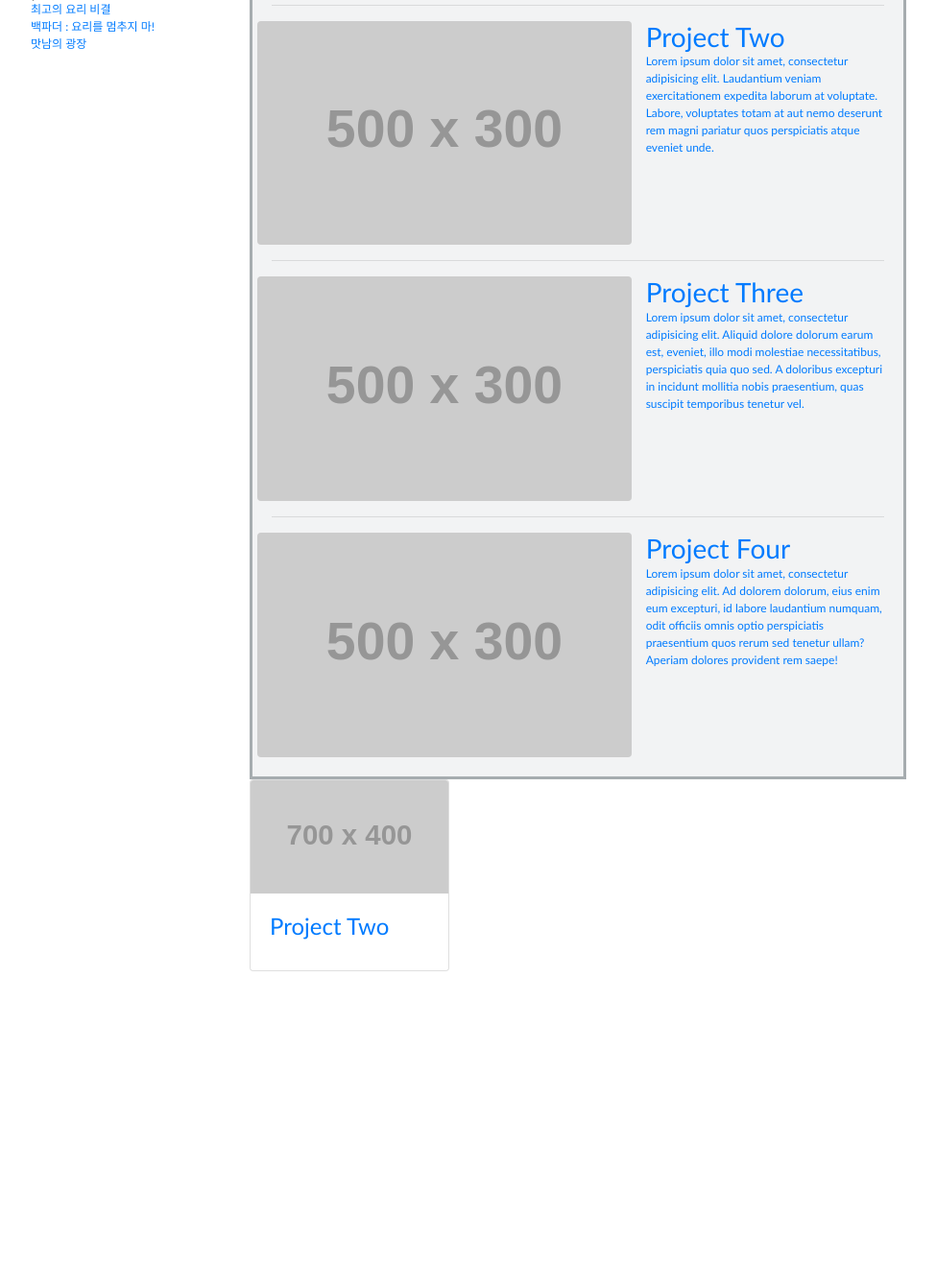
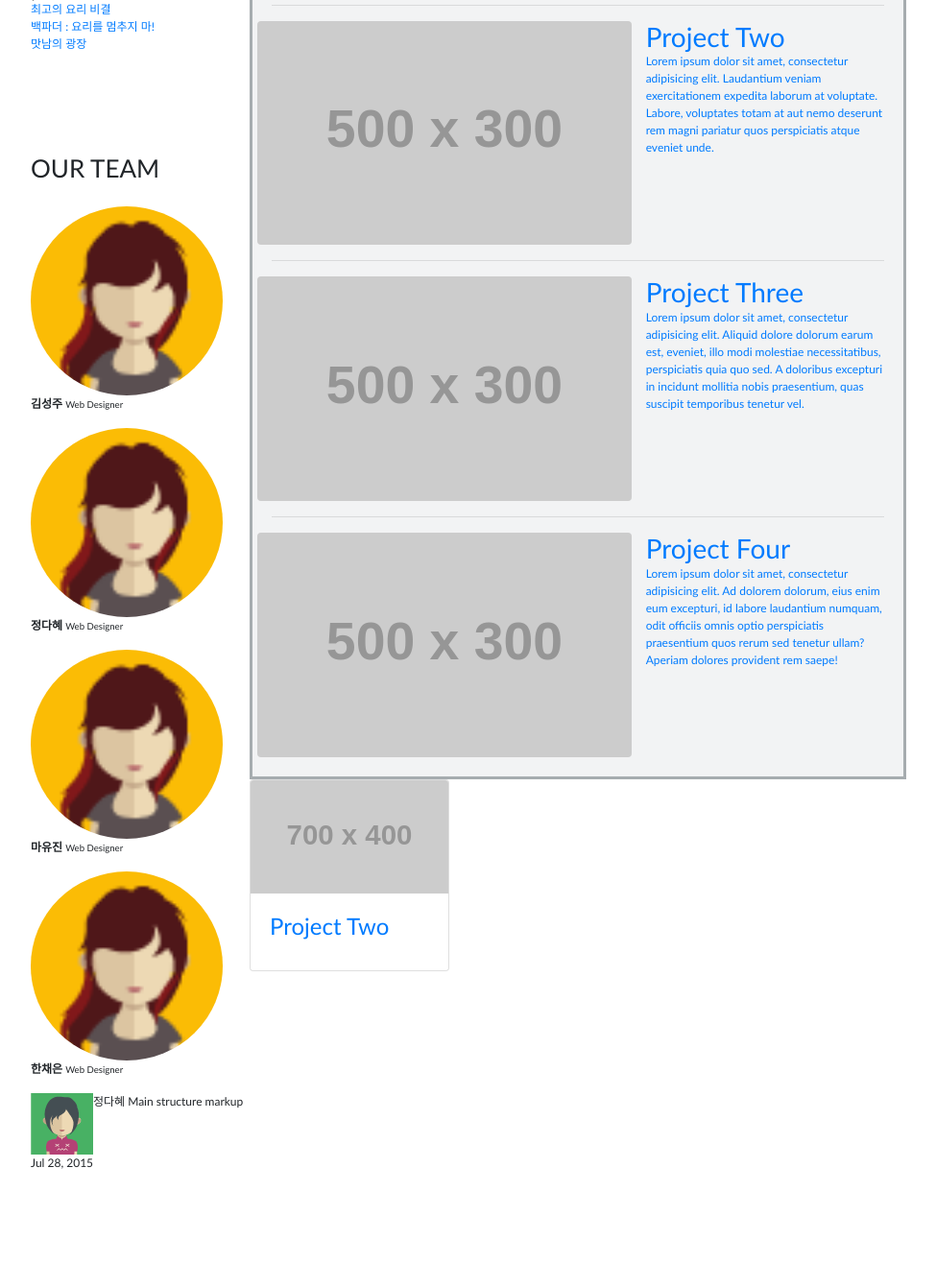
Before and after one commit to chaeeun-Han/django_my_website, a Django app: template blog/templates/blog/post_list.html in a window 1280 px wide. Shown: the part 505-1846 px from the top of the page at 96% size, without its empty margins (38-1013 px from the left). Before the commit the page ends 1517 px from the top, so only its background shows below. Run offline with Django 3.2, Linux system fonts and the light colour scheme; the template is opened without the code that fills it, so the values that code supplies are empty; grey boxes labelled with a size stand in for pictures from a placeholder-image service; parts of the project's set-up code (start-up, migrations or seed data) failed here and were passed over; some libraries are stand-ins or nearby versions.

Commit message:
개발자

```diff
--- /dev/null
+++ b/blog/static/blog/app.css
@@ -0,0 +1,3 @@
+.team {padding: 80px 0;}
+.team .tle {font-size: 26px; line-height: 80px;}
+.human figure img{width: 200px; border-radius: 50%}
--- a/blog/templates/blog/post_list.html
+++ b/blog/templates/blog/post_list.html
@@ -3,16 +3,12 @@
 <head>
     <meta charset="UTF-8">
     <meta http-equiv="X-UA-Compatible" content="IE=edge">
-    <meta name="description" content="">
-    <meta name="keywords" content="">
-    <meta name="author" content="">
-    <meta name="generator" content="">
-    <meta name="robots" content="index,follow">
     <title>백종원의 레시피</title>
     <link rel="stylesheet" href="/static/blog/bootstrap.min.css">
     <link rel="stylesheet" href="/static/blog/jquery.slim.min.js">
     <link rel="stylesheet" href="/static/blog/bootstrap.bundle.min.js">
     <link rel="stylesheet" href="/static/blog/layout.css">
+    <link rel="stylesheet" href="assets/css/app.css" type="text/css"/>
     <link rel="css/subcide.css" href="stylesheet">
 </head>
 <!-- UI Object -->
@@ -46,8 +42,55 @@
                 <li><a href="http://www.imbc.com/broad/tv/ent/100father/">백파더 : 요리를 멈추지 마!</a></li>
                 <li><a href="https://programs.sbs.co.kr/enter/2019taste/main?div=entersectionmain_allprogram">맛남의 광장</a></li>
             </ul>
+        </div>
+        <section class="team">
+            <h3 class="tle">OUR TEAM</h3>
+            <ul class="human">
+                <li>
+                    <figure>
+                        <img src="static/img/avatar6.png" alt="Avatar">
+                        <figcaption>
+                            <strong>김성주</strong>
+                            <small>Web Designer</small>
+                        </figcaption>
+                    </figure>
+                </li>
+                <li>
+                    <figure>
+                        <img src="static/img/avatar6.png" alt="Avatar">
+                        <figcaption>
+                            <strong>정다혜</strong>
+                            <small>Web Designer</small>
+                        </figcaption>
+                    </figure>
+                </li>
+                <li>
+                    <figure>
+                        <img src="static/img/avatar6.png" alt="Avatar">
+                        <figcaption>
+                            <strong>마유진</strong>
+                            <small>Web Designer</small>
+                        </figcaption>
+                    </figure>
+                </li>
+                <li>
+                    <figure>
+                        <img src="static/img/avatar6.png" alt="Avatar">
+                        <figcaption>
+                            <strong>한채은</strong>
+                            <small>Web Designer</small>
+                        </figcaption>
+                    </figure>
+                </li>
 
-        </div>
+            <tr>
+                <td class="user-avatar"> <img src="static/img/avatar5.png" alt="Avatar">정다혜</td>
+                <td>Main structure markup</td>
+                <td>Jul 28, 2015</td>
+            </tr>
+
+            </ul>
+        </section>
         </div>
         <!-- //snb -->
         <!-- aside -->
```
Also changed, not shown: blog/views.py (+16 -0 lines), blog/static/img/avatar2.png (added), blog/static/img/avatar5.png (added), blog/static/img/avatar6.png (added).
